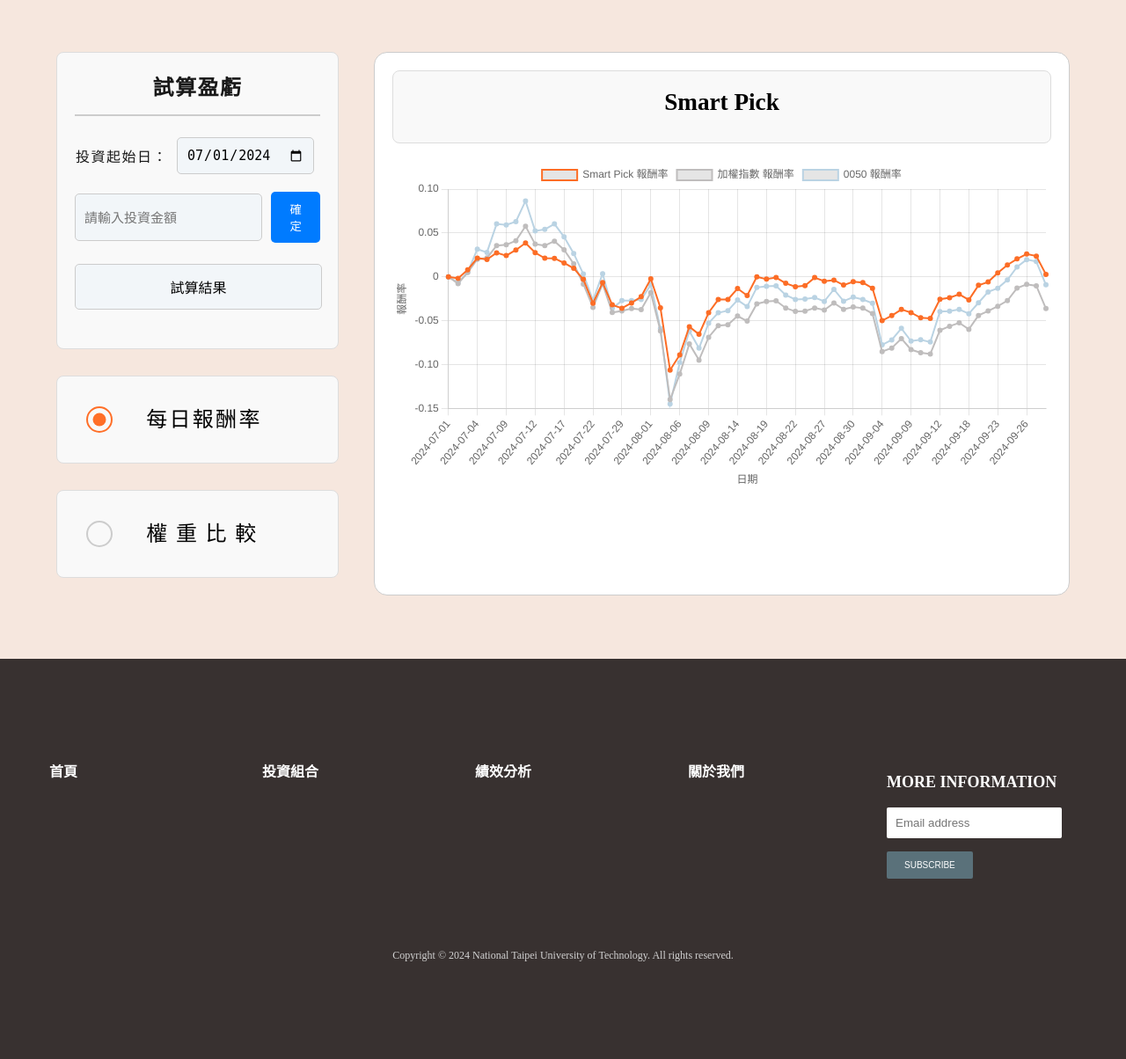
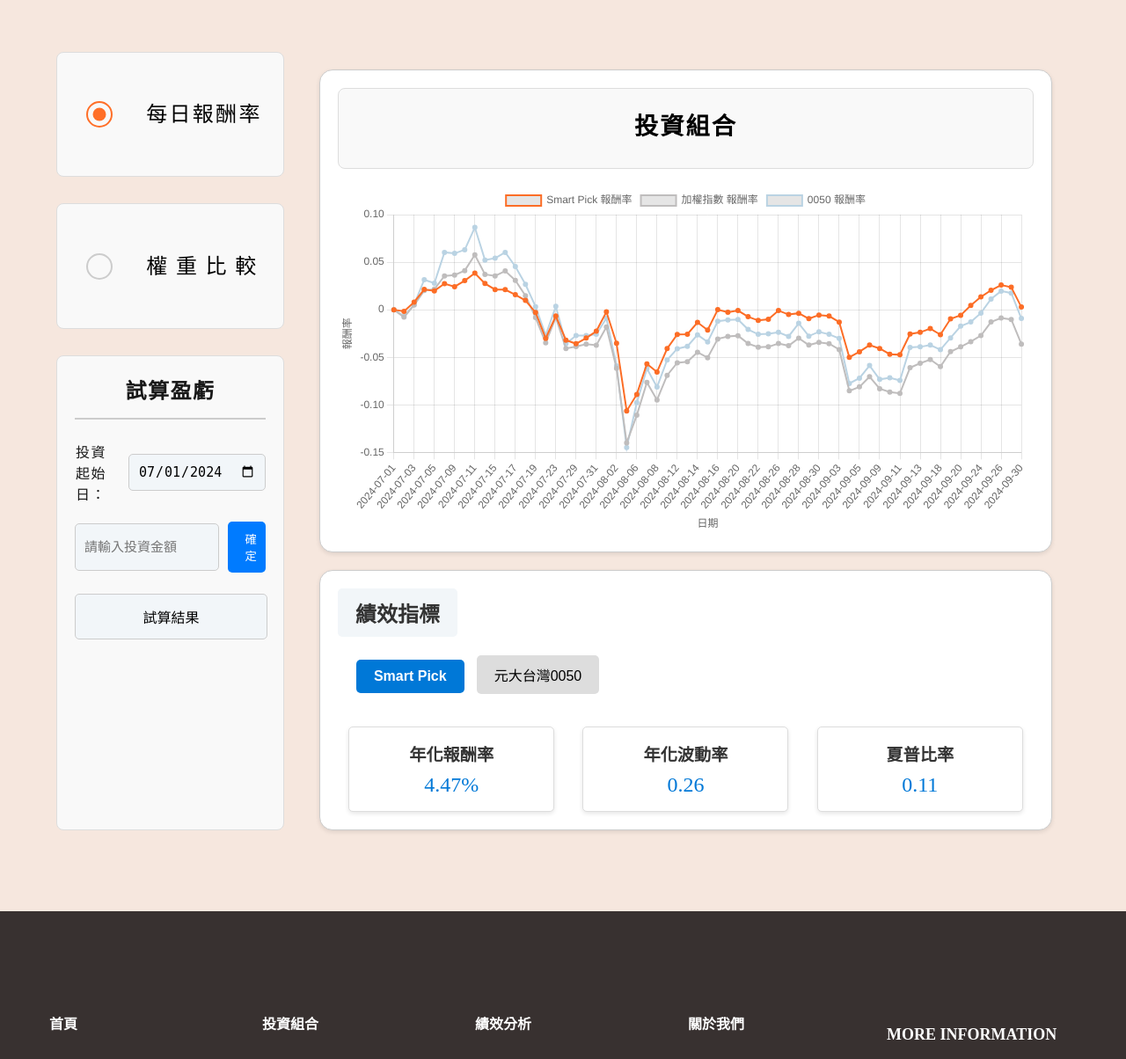
Before and after one commit to WAmy2003/Senior-Project, a Django app: page /analysis.html in a window 1280 px wide. Shown: the part 85-1289 px from the top of the page at 88% size. Before the commit the page ends 1178 px from the top, so only its background shows below. Run offline with Django 5.2, Linux system fonts and the light colour scheme; data comes from the database, SQL or seed files in the repository.

Commit message:
排列好新增績效指標位置、待調整內容版版面及左邊空間

```diff
--- a/Django/app/static/css/style4.css
+++ b/Django/app/static/css/style4.css
@@ -275,20 +275,31 @@ main {
     transform: translate(-50%, -50%); /* 將圓心校正到正中央 */
 }
 
+/* 外層容器，控制上下排列 */
+.main-container {
+    display: flex;
+    flex-direction: column; /* 子元素上下排列 */
+    gap: 20px; /* 上下區塊之間的間距 */
+    width: 100%; /* 填滿頁面寬度 */
+    padding: 20px;
+    box-sizing: border-box;
+}
+
 /*右邊視窗*/
+/* 上方區塊樣式 */
 .right-panel {
     display: flex;
-    justify-content: center;
-    align-items: flex-start;
-    width: 70%; /* 右側視窗寬度 */
-    height: auto;
-    min-height: 72vh;  /* 設置最小高度，避免過小 */
+    flex-direction: column;
+    gap: 20px;
+    width: 100%;
     background-color: white;
     border: 1px solid #ccc;
     border-radius: 15px;
     padding: 20px;
-    margin-left: 20px;
+    box-shadow: 0 2px 5px rgba(0, 0, 0, 0.1);
+    box-sizing: border-box;
 }
+
 
 .content-container {
     display: none; /* 預設隱藏，根據選擇顯示 */
@@ -298,7 +309,6 @@ main {
 
 .section {
     margin-bottom: 20px;
-    padding: 20px;
     border: 1px solid #ddd;
     border-radius: 8px;
     background-color: #f9f9f9;
@@ -308,6 +318,7 @@ main {
     text-align: center;
     font-size: 1.7em;
     margin-bottom: 10px;
+    letter-spacing: 2px;
 }
 
 .canvas-container {
@@ -369,6 +380,94 @@ canvas {
     margin-bottom: 2vh;
 }
 
+
+/*right-panel-down*/
+/* 標籤樣式 */
+/* 下方區塊樣式 */
+.right-panel-down {
+    background-color: white;
+    border: 1px solid #ccc;
+    border-radius: 15px;
+    padding: 20px;
+    box-shadow: 0 2px 5px rgba(0, 0, 0, 0.1);
+    box-sizing: border-box;
+}
+
+/* 績效指標區塊 */
+.performance-container {
+    display: flex;
+    flex-direction: column;
+    align-items: flex-start;
+    width: 100%;
+}
+
+.performance-header {
+    display: flex;
+    justify-content: flex-start;
+    width: 100%;
+}
+
+.performance-tag {
+    background-color: #f2f6f9;
+    color: #333;
+    font-size: 1.5em;
+    font-weight: bold;
+    padding: 10px 20px;
+    text-align: center;
+    border-radius: 5px;
+}
+
+.button-container {
+    margin: 1rem;
+}
+
+#btn-smartpick, #btn-0050 {
+    padding: 10px 20px;
+    margin: 5px;
+    border: none;
+    background-color: #ddd;
+    cursor: pointer;
+    font-size: 1rem;
+    border-radius: 5px;
+}
+
+#btn-smartpick.active, #btn-0050.active {
+    background-color: #0078d7;
+    color: white;
+    font-weight: bold;
+}
+
+.performance-metrics {
+    display: flex; /* 使用 Flexbox */
+    justify-content: space-evenly; /* 讓子元素左右分散排列 */
+    align-items: center; /* 垂直居中對齊 */
+    gap: 20px; /* 每個指標之間的間距 */
+    margin-top: 1rem; /* 與其他區域的間隔 */
+    width: 100%; /* 填滿父容器寬度 */
+    box-sizing: border-box; /* 確保寬度計算包含 padding 和 border */
+}
+
+.metric {
+    background: #ffffff;
+    padding: 1rem;
+    border: 1px solid #ddd;
+    border-radius: 5px;
+    width: 200px; /* 每個指標固定寬度 */
+    box-shadow: 0 2px 5px rgba(0, 0, 0, 0.1);
+    text-align: center; /* 內容居中 */
+}
+
+.metric h2 {
+    margin: 0;
+    font-size: 1.2rem;
+    color: #333;
+}
+
+.metric p {
+    font-size: 1.5rem;
+    color: #0078d7;
+    margin-top: 0.5rem;
+}
 
 
 /*以下是頁尾設計*/
--- /dev/null
+++ b/Django/app/static/js/toggleIndex.js
@@ -0,0 +1,48 @@
+document.addEventListener("DOMContentLoaded", function () {
+  const btnSmartPick = document.getElementById("btn-smartpick");
+  const btn0050 = document.getElementById("btn-0050");
+  const returnRate = document.getElementById("return-rate");
+  const volatilityRate = document.getElementById("volatility-rate");
+  const sharpeRatio = document.getElementById("sharpe-ratio");
+
+  // 定義績效指標數據
+  const data = {
+      smartPick: {
+          returnRate: "4.47%",
+          volatilityRate: "0.26",
+          sharpeRatio: "0.11",
+      },
+      _0050: {
+          returnRate: "2.90%",
+          volatilityRate: "0.36",
+          sharpeRatio: "0.03",
+      },
+  };
+
+  // 按鈕點擊事件處理
+  btnSmartPick.addEventListener("click", () => {
+      updatePerformance("smartPick");
+      toggleActiveButton(btnSmartPick, btn0050);
+  });
+
+  btn0050.addEventListener("click", () => {
+      updatePerformance("_0050");
+      toggleActiveButton(btn0050, btnSmartPick);
+  });
+
+  // 更新績效指標
+  function updatePerformance(type) {
+      returnRate.textContent = data[type].returnRate;
+      volatilityRate.textContent = data[type].volatilityRate;
+      sharpeRatio.textContent = data[type].sharpeRatio;
+  }
+
+  // 切換按鈕樣式
+  function toggleActiveButton(active, inactive) {
+      active.classList.add("active");
+      inactive.classList.remove("active");
+  }
+
+  // 預設載入 Smart Pick 數據
+  updatePerformance("smartPick");
+});
--- a/Django/app/templates/analysis.html
+++ b/Django/app/templates/analysis.html
@@ -24,6 +24,22 @@
             <div class="layout">
                 <!-- 左側內容 -->
                 <div class="left-panel">
+                    <!-- 每日 return -->
+                    <div class="section comparison-section">
+                        <div class="radio-btn">
+                            <input type="radio" id="daily-return" name="chart-option" value="return" checked>
+                            <label for="daily-return">每日報酬率</label>
+                        </div>
+                    </div>
+
+                    <!-- 權重比較 -->
+                    <div class="section comparison-section">
+                        <div class="radio-btn">
+                            <input type="radio" id="weight-comparison" name="chart-option" value="weight">
+                            <label for="weight-comparison">權重比較</label>
+                        </div>
+                    </div>
+
                     <!-- 試算盈虧 -->
                     <div class="section profit-section">
                         <h2>試算盈虧</h2>
@@ -43,50 +59,61 @@
                             <span id="profit-result">試算結果</span>
                         </div>
                     </div>
-
-                    <!-- 每日 return -->
-                    <div class="section comparison-section">
-                        <div class="radio-btn">
-                            <input type="radio" id="daily-return" name="chart-option" value="return" checked>
-                            <label for="daily-return">每日報酬率</label>
-                        </div>
                 </div>
 
-                    <!-- 權重比較 -->
-                    <div class="section comparison-section">
-                        <div class="radio-btn">
-                            <input type="radio" id="weight-comparison" name="chart-option" value="weight">
-                            <label for="weight-comparison">權重比較</label>
-                        </div>
-                    </div>
-                </div>
-
+                <div class="main-container">
+                    <!-- 上方區塊：折線圖和權重比較 -->
                     <div class="right-panel">
                         <div class="content-container" id="smart-pick-container">
                             <div class="section" id="section-smart-pick">
-                            <h3 class="section-title">Smart Pick</h3>
+                                <h3 class="section-title">投資組合</h3>
                             </div>
-                        <!-- 用於顯示折線圖的容器 -->
-                        <div class="chart-container" style="position: relative; width: 100%">
+                            <!-- 折線圖容器 -->
+                            <div class="chart-container" style="position: relative; width: 100%;">
                                 <canvas id="lineChart"></canvas>
                             </div>
                         </div>
-
                         <!-- 權重比較區域 -->
                         <div class="content-container2" id="weight-comparison-container">
-                        <!-- Smart Pick -->
                             <div class="section2" id="section-smart-pick-weight">
                                 <h3 class="section-title2">Smart Pick</h3>
                                 <canvas id="chart-smart-pick" class="chart"></canvas>
                             </div>
-
-                        <!-- 0050 -->
                             <div class="section2" id="section-0050-weight">
                                 <h3 class="section-title2">元大台灣50</h3>
                                 <canvas id="chart-0050" class="chart"></canvas>
                             </div>
                         </div>
                     </div>
+
+                    <!-- 下方區塊：績效指標 -->
+                    <div class="right-panel-down">
+                        <div class="performance-container">
+                            <div class="performance-header">
+                                <div class="performance-tag">績效指標</div>
+                            </div>
+                            <div class="button-container">
+                                <button id="btn-smartpick" class="active">Smart Pick</button>
+                                <button id="btn-0050">元大台灣0050</button>
+                            </div>
+                            <section class="performance-metrics">
+                                <div class="metric">
+                                    <h2>年化報酬率</h2>
+                                    <p id="return-rate">-</p>
+                                </div>
+                                <div class="metric">
+                                    <h2>年化波動率</h2>
+                                    <p id="volatility-rate">-</p>
+                                </div>
+                                <div class="metric">
+                                    <h2>夏普比率</h2>
+                                    <p id="sharpe-ratio">-</p>
+                                </div>
+                            </section>
+                        </div>
+                    </div>
+                </div>
+
             </div>
         </main>
 
@@ -128,7 +155,8 @@
         headroom.init(); // 啟用 Headroom
     </script>
     <script src="../static/js/FisrtInvestDay.js"></script> <!--選擇投資起始日-->
-    <script src="../static/js/LineChart.js"></script> <!--Smart Pick 折線圖-->
+    <script src="../static/js/LineChart.js"></script> <!--折線圖-->
+    <script src="../static/js/toggleIndex.js"></script> <!--折線圖下方選擇指標按鈕-->
     <!-- 引入 Chart.js -->
     <script src="https://cdn.jsdelivr.net/npm/chart.js"></script>
     <script src="../static/js/Weight.js"></script>
```
Lines whose indentation alone changed are shown as unchanged.
